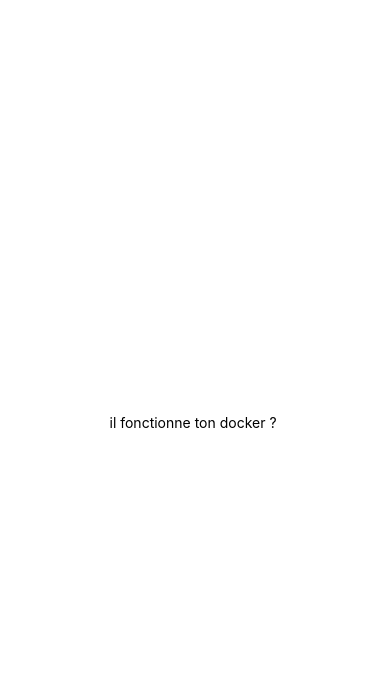
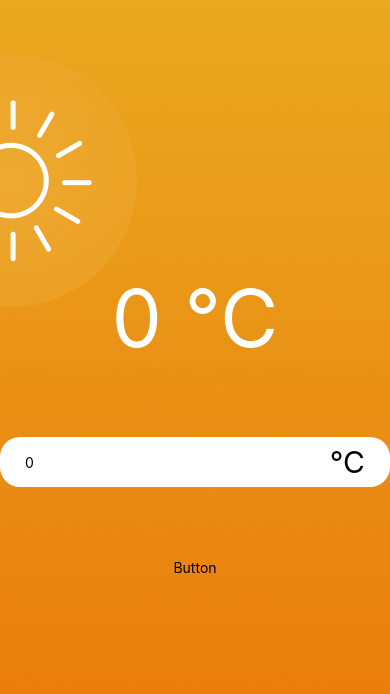
Before and after one commit to QuentinW59/Mon-app-js, a React Native app: screen / in a window 390 px wide. Shown: the top 694 px of the page. Built offline with nearby package versions, Linux system fonts and the light colour scheme.

Commit message:
mise en place des premiers composants input et display temperature

```diff
--- a/App.js
+++ b/App.js
@@ -1,20 +1,28 @@
-import { StatusBar } from 'expo-status-bar';
-import { StyleSheet, Text, View } from 'react-native';
+import { ImageBackground, Text, View } from "react-native";
+import { s } from "./App.style";
+import hotBackground from "./assets/hot.png";
+import { InputTemperature } from "./inputs/inputTemperature";
+import { TemperatureDisplay } from "./inputs/temperatureDisplay";
+import { DEFAULT_TEMPERATURE, DEFAULT_UNIT, UNITS } from "./constant";
+import { use, useState } from "react";
 
-export default function App() {
+export default function App(){
+  const [inputValue, setInputValue] = useState(DEFAULT_TEMPERATURE);
+  const [currentUnit, setCurrentUnit] = useState(DEFAULT_UNIT);
+
+
   return (
-    <View style={styles.container}>
-      <Text>il fonctionne ton docker ? </Text>
-      <StatusBar style="auto" />
-    </View>
+    <ImageBackground source={hotBackground} style={s.container}>
+      <View style={s.workspace}>
+        <TemperatureDisplay value={inputValue} unit={currentUnit} />
+        <InputTemperature
+          onChangeText={setInputValue}
+          defaultValue={DEFAULT_TEMPERATURE}
+        />
+        <View>
+          <Text>Button</Text>
+        </View>
+      </View>
+    </ImageBackground>
   );
 }
-
-const styles = StyleSheet.create({
-  container: {
-    flex: 1,
-    backgroundColor: '#fff',
-    alignItems: 'center',
-    justifyContent: 'center',
-  },
-});
--- /dev/null
+++ b/App.style.js
@@ -0,0 +1,15 @@
+import { StyleSheet } from "react-native";
+
+const s = StyleSheet.create({
+    container: {
+        flex:1,
+        justifyContent: "center",
+    },
+    workspace: {
+        height:450,
+        alignItems: "center",
+        justifyContent: "space-evenly",
+    }
+});
+
+export {s};
--- /dev/null
+++ b/constant.js
@@ -0,0 +1,7 @@
+export const DEFAULT_TEMPERATURE = "0";
+export const UNITS = {
+    celsius: "°C",
+    faranheit: "°F",
+};
+
+export const DEFAULT_UNIT= UNITS.celsius;
--- /dev/null
+++ b/inputs/inputTemperature.js
@@ -0,0 +1,18 @@
+import { Text, TextInput, View } from "react-native";
+import { s } from "./inputTemperature.style.js";
+
+export function InputTemperature({defaultValue, onChangeText}) {
+    return (
+        <View style={s.container}>
+            <TextInput
+                style={s.input}
+                placeholder="Tappe une température"
+                keyboardType="numeric"
+                maxLength={4}
+                defaultValue={defaultValue}
+                onChangeText={onChangeText}
+            />
+            <Text style={s.unit}>°C</Text>
+        </View>
+    );
+}
--- /dev/null
+++ b/inputs/inputTemperature.style.js
@@ -0,0 +1,24 @@
+import { StyleSheet } from "react-native";
+
+const s = StyleSheet.create({
+    container: {
+        alignSelf:"stretch",
+        justifyContent:"center"
+    },
+
+    input: {
+        backgroundColor: "white",
+        borderRadius: 20,
+        height:50,
+        paddingLeft: 25,
+    },
+
+    unit: {
+        position: "absolute",
+        fontSize:30,
+        alignSelf: "flex-end",
+        paddingRight:25
+    }
+})
+
+export {s};
--- /dev/null
+++ b/inputs/temperatureDisplay.js
@@ -0,0 +1,10 @@
+import { Text } from "react-native";
+import { s } from "./temperatureDisplay.style";
+
+export function TemperatureDisplay({value, unit}) {
+    return (
+        <Text style={s.text}>
+            {value} {unit}
+        </Text>
+    );
+}
--- /dev/null
+++ b/inputs/temperatureDisplay.style.js
@@ -0,0 +1,11 @@
+import { StyleSheet } from "react-native";
+
+
+const s = StyleSheet.create({
+    text: {
+        fontSize:80,
+        color: "white"
+    },
+});
+
+export {s};
```
